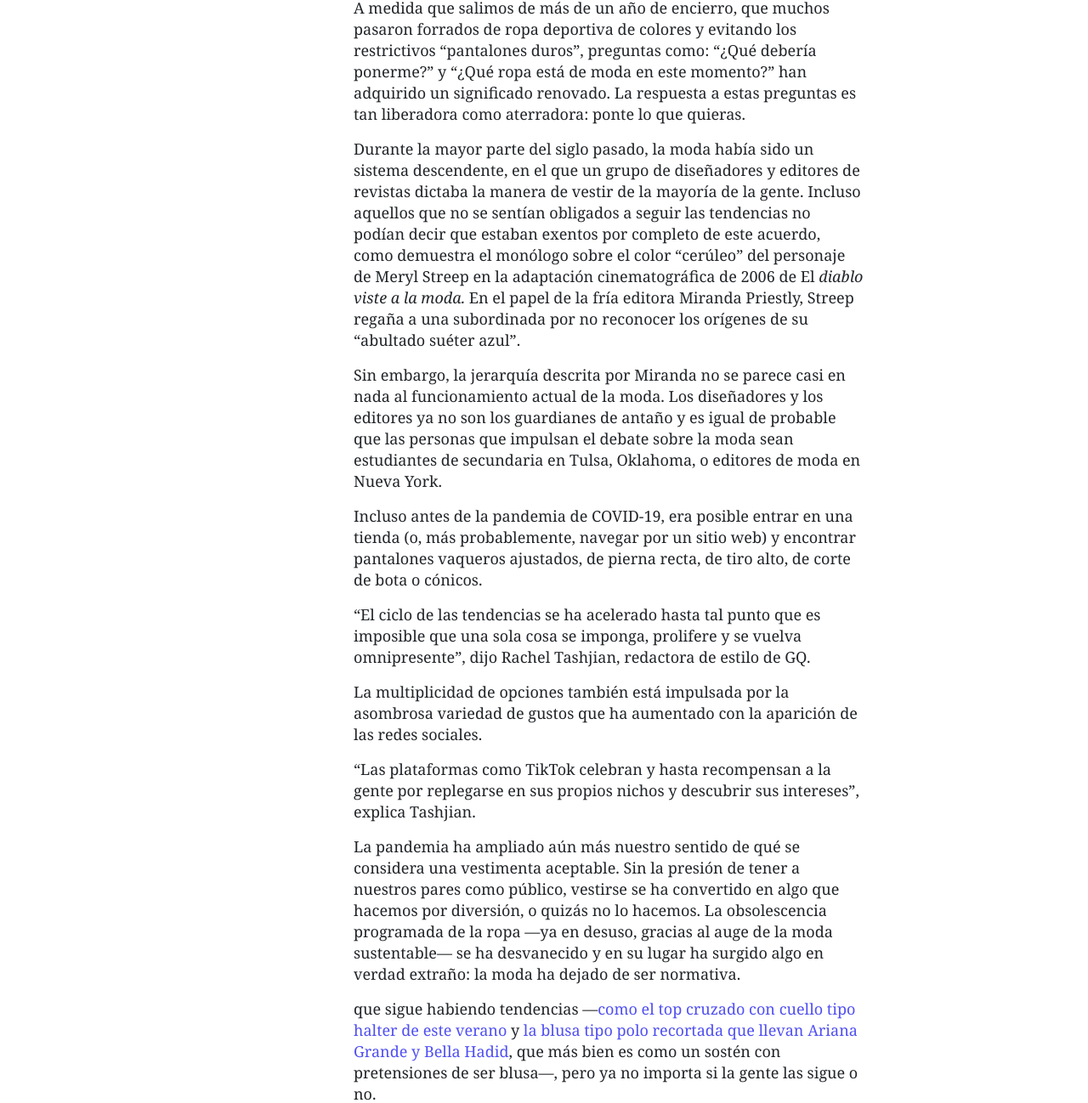
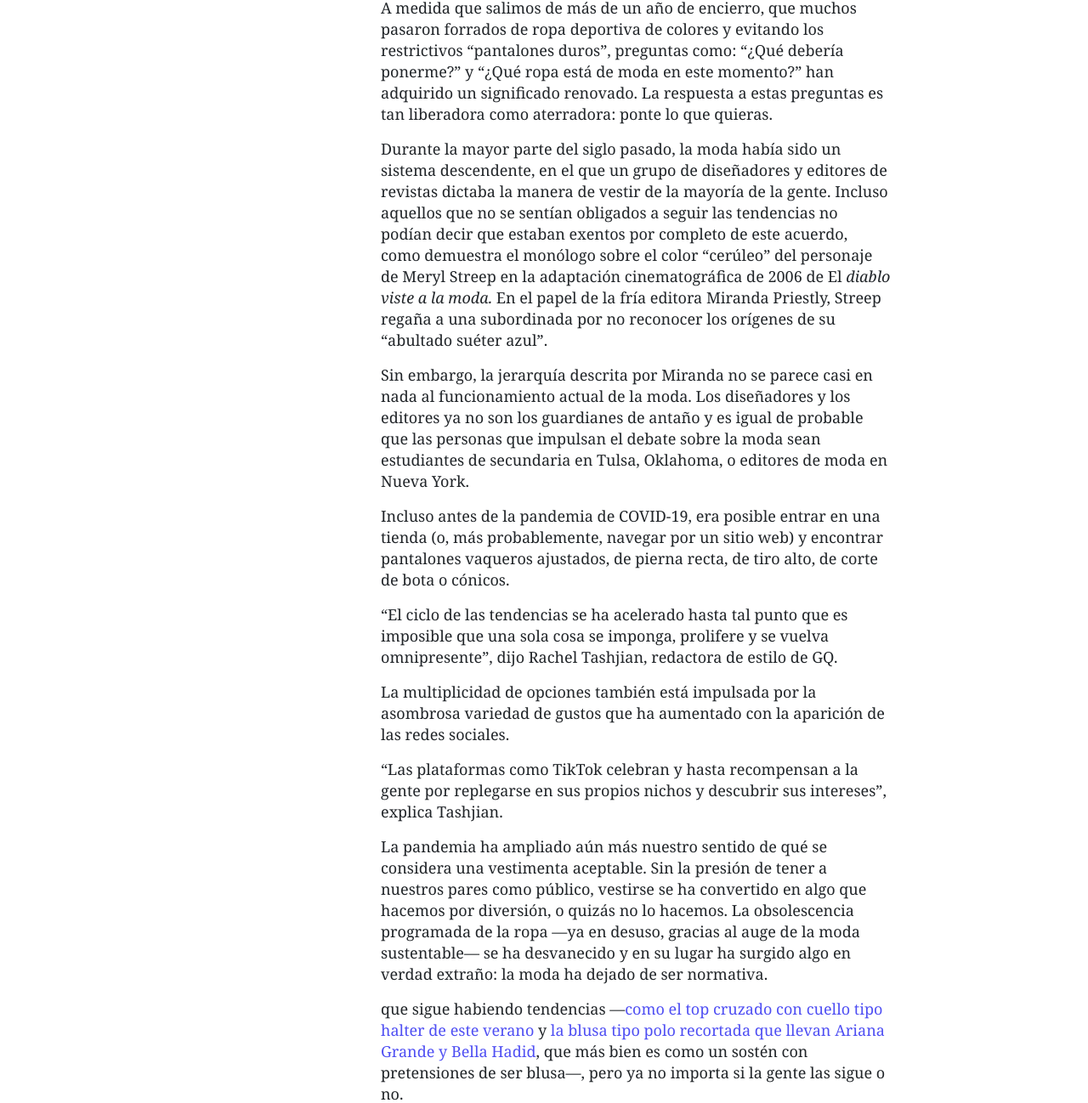
Before and after one commit to dariobarrioss/4ta_entrega, a website: page menu/tendencia.html in a window 1280 px wide. Shown: the part 603-1901 px from the top of the page at 85% size. Drawn offline with nearby package versions, Linux system fonts and the light colour scheme.

Commit message:
Update style.css

```diff
--- a/css/style.css
+++ b/css/style.css
@@ -122,7 +122,7 @@ footer:hover p {
   font-family: nyt-imperial,georgia,'times new roman',times,serif;
   font-size: 1.125rem;
   line-height: 1.5625rem;
-  margin-left: 26rem;
+  margin-left: 28rem;
   margin-right: 20px;
   width: calc(100% - 40px);
   max-width: 600px; }
```
